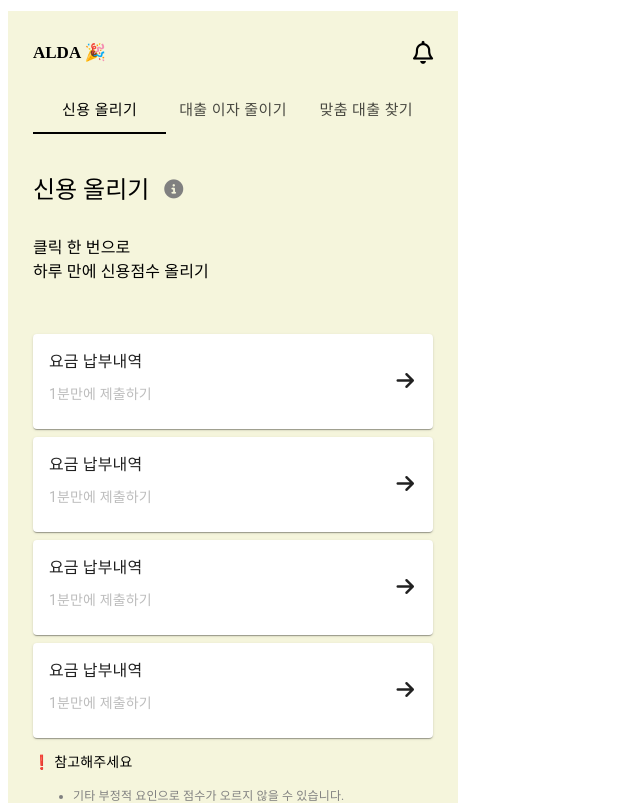
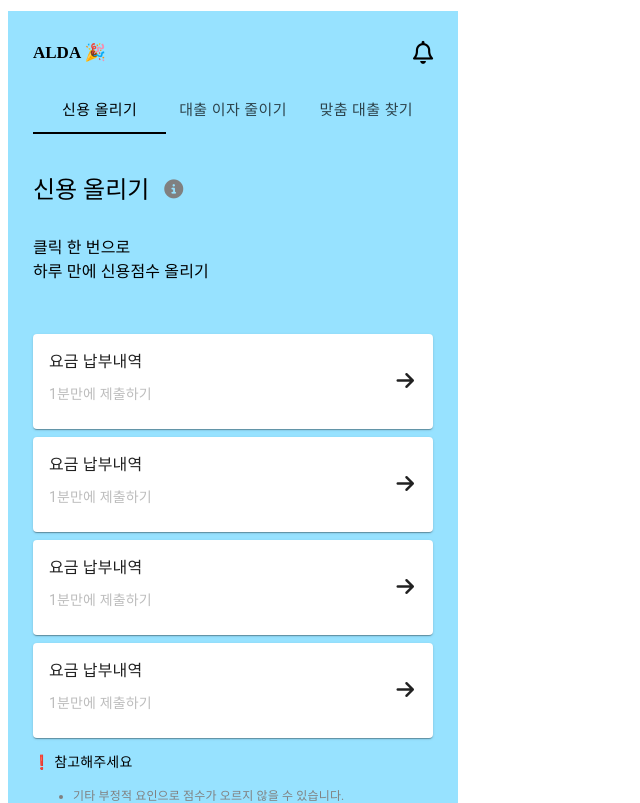
Before and after one commit to min-code-han/alda_tab_practice, a React (Create React App) app: page / in a window 1280 px wide. Shown: the top 803 px of the page, without its empty margins (0-640 px from the left). Built offline with nearby package versions, Linux system fonts and the light colour scheme.

Commit message:
탭에 따라서 배경색 변하기

```diff
--- a/src/aldaAI.js
+++ b/src/aldaAI.js
@@ -5,8 +5,9 @@ import "./style/style.scss";
 
 const AldaAI = () => {
   const [bgData, setBgData] = useState("initial data");
+  console.log(bgData);
   return (
-    <Wrap>
+    <Wrap style={{ backgroundColor: `${bgData}` }}>
       <H1>
         ALDA 🎉 <i className='far fa-bell' />
       </H1>
@@ -20,7 +21,6 @@ export default AldaAI;
 const Wrap = styled.div`
   padding: 0 25px 46px;
   width: 400px;
-  background-color: beige;
 `;
 
 const H1 = styled.h1`
--- a/src/content.js
+++ b/src/content.js
@@ -25,16 +25,16 @@ const Content = (props) => {
 
   function handleBg() {
     if (tab === "one") {
-      setData("yellow");
+      setData("#97e2ff");
       return;
     }
     if (tab === "two") {
-      setData("green");
+      setData("#ffe4e4");
       return;
     }
 
     if (tab === "three") {
-      setData("blue");
+      setData("#87f2f7");
       return;
     }
   }
--- a/src/tab.js
+++ b/src/tab.js
@@ -53,16 +53,17 @@ function LinkTab(props) {
   );
 }
 
-export default function NavTabs() {
+export default function NavTabs(props) {
   const classes = useStyles();
   const [value, setValue] = React.useState(0);
   const [data, setData] = useState("initial data");
+  const { setBgData } = props;
 
   const handleChange = (event, newValue) => {
     setValue(newValue);
   };
 
-  console.log(data);
+  setBgData(data);
 
   return (
     <div className={classes.root}>
```
